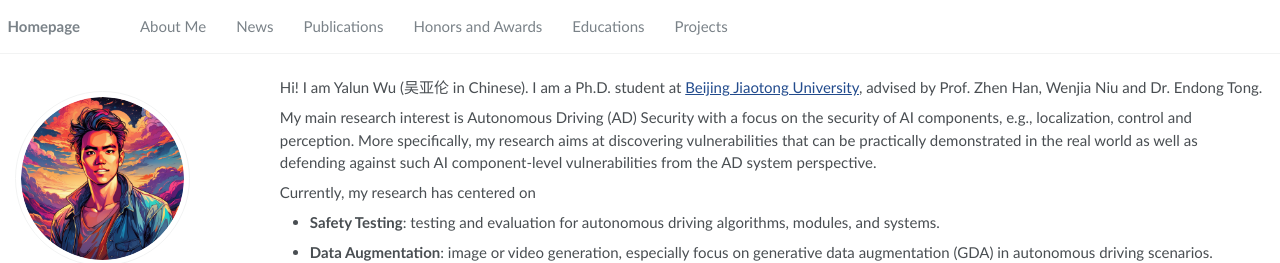
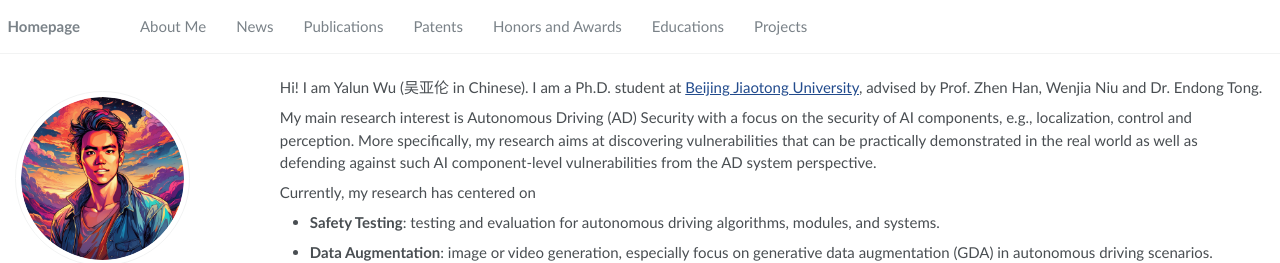
Before and after one commit to Allenpandas/Allenpandas.github.io, a Jekyll site: the page built from _pages/about.md, in a window 1280 px wide. Shown: the top 263 px of the page. Built offline with Jekyll 4.4.1, drawn with Linux system fonts in a browser that asks for light colours.

Commit message:
update navigation.yml

```diff
--- a/_data/navigation.yml
+++ b/_data/navigation.yml
@@ -8,6 +8,9 @@ main:
 
   - title: "Publications"
     url: "/#-publications"
+
+  - title: "Patents"
+    url: "/#-patents"
 
   - title: "Honors and Awards"
     url: "/#-honors-and-awards"
```
